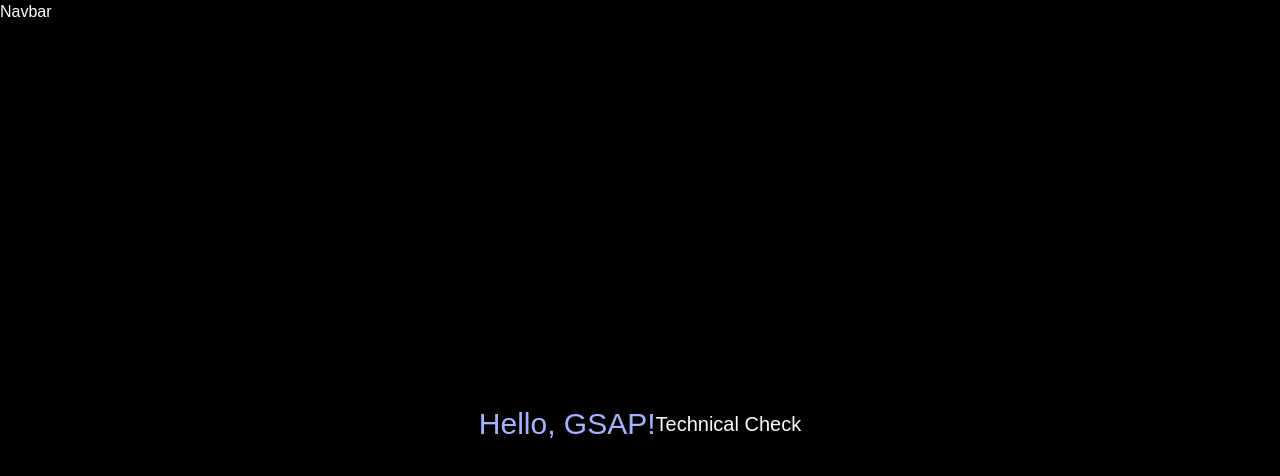
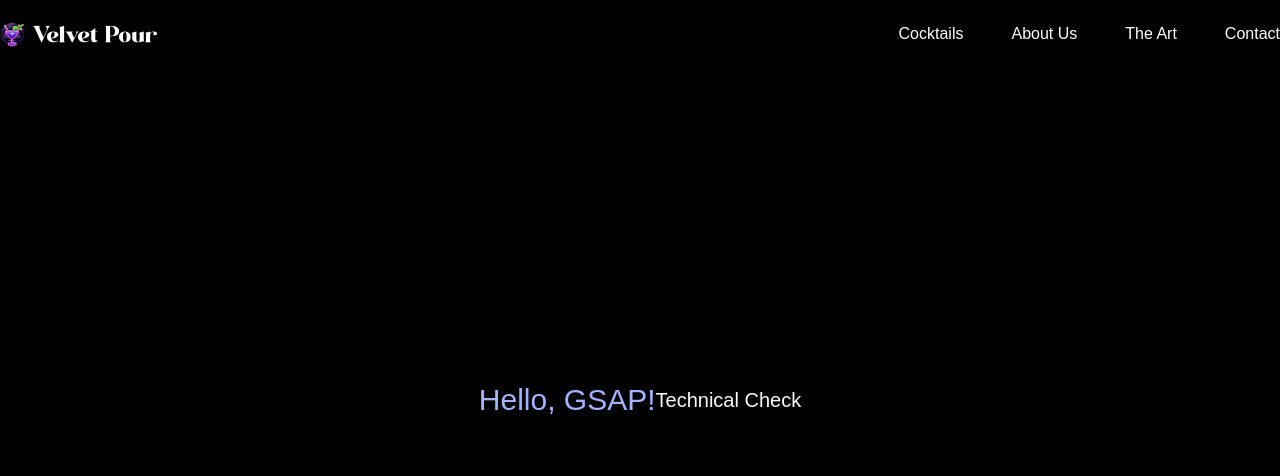
Before and after one commit to CezarLuca/sun-n-grapes, a Next.js app: page / in a window 1280 px wide. Shown: the top 476 px of the page. Built offline with nearby package versions, Linux system fonts and the light colour scheme; a web font is replaced by a local one.

Commit message:
Set up the layout for the Navbar component

```diff
--- a/src/components/Navbar.tsx
+++ b/src/components/Navbar.tsx
@@ -1,5 +1,35 @@
+import { navLinks } from "@/app/constants";
+import Image from "next/image";
+import Link from "next/link";
+
 const Navbar = () => {
-    return <div>Navbar</div>;
+    return (
+        <nav>
+            <div>
+                <Link href="#home" className="flex items-center gap-2">
+                    <Image
+                        src="/images/logo.png"
+                        alt="Velvet Pour Logo"
+                        width={25}
+                        height={25}
+                    />
+                    <p>Velvet Pour</p>
+                </Link>
+                <ul>
+                    {navLinks.map((link) => (
+                        <li key={link.id}>
+                            <Link
+                                href={`#${link.id}`}
+                                className="hover:text-gray-300"
+                            >
+                                {link.title}
+                            </Link>
+                        </li>
+                    ))}
+                </ul>
+            </div>
+        </nav>
+    );
 };
 
 export default Navbar;
```
